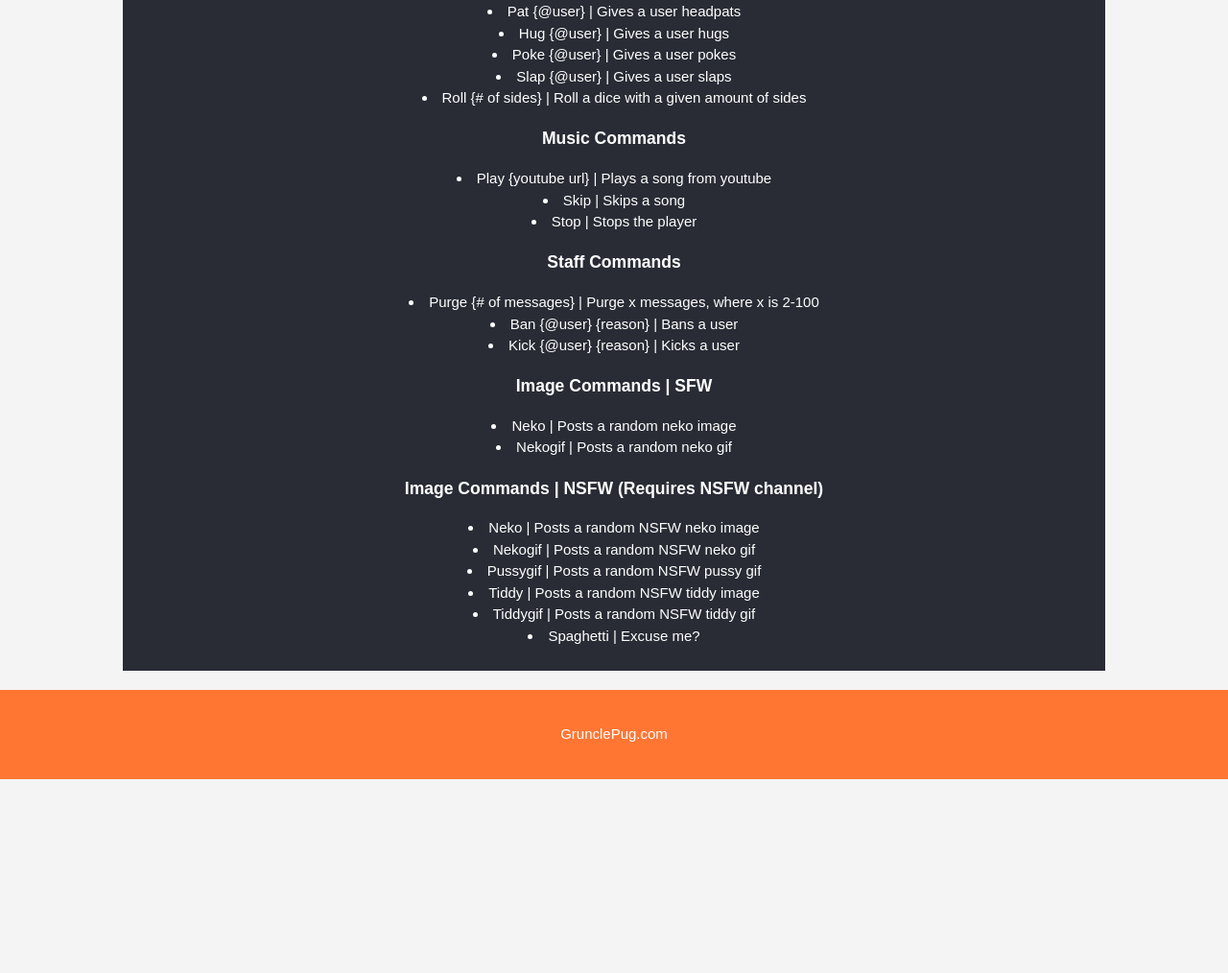
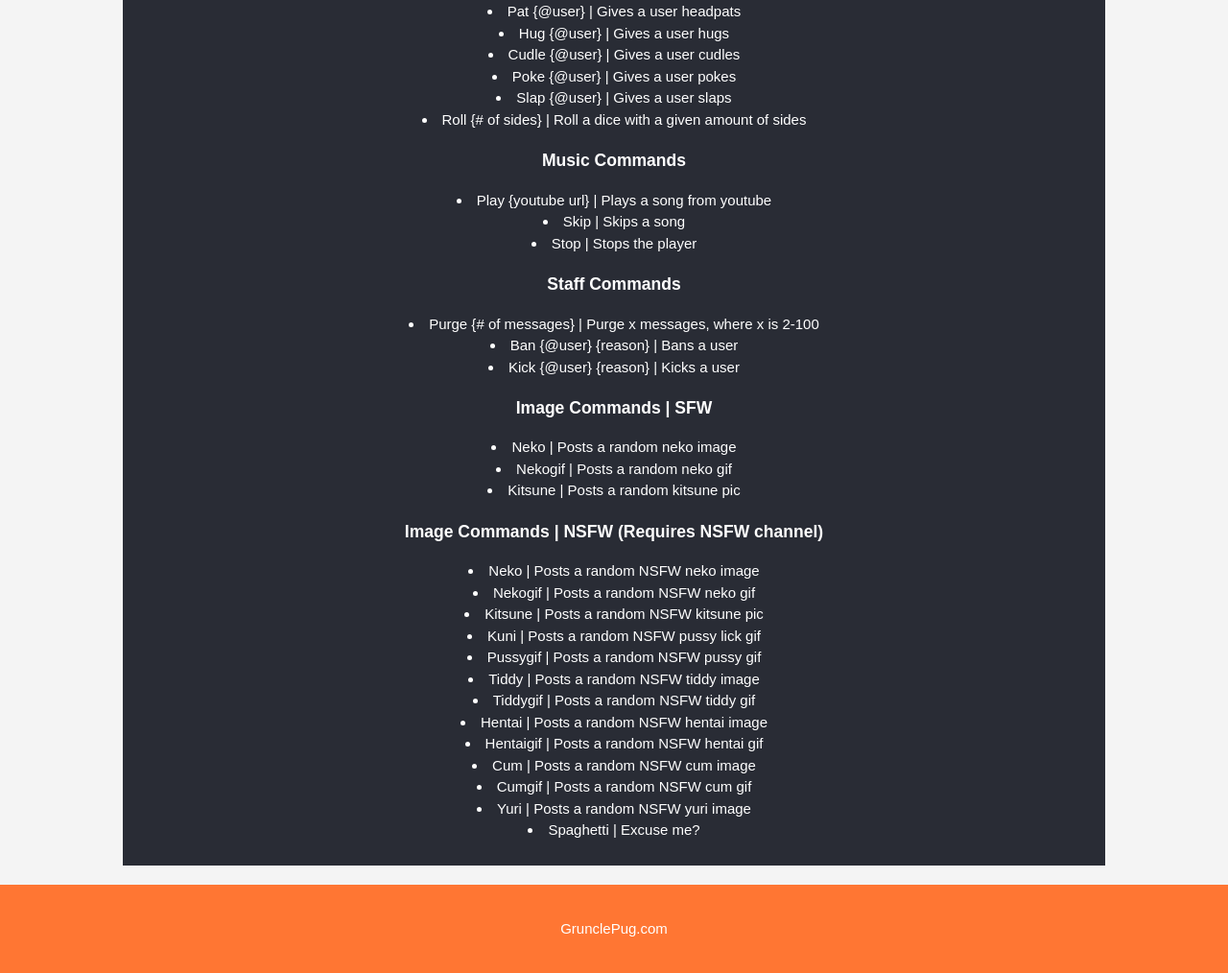
Before and after one commit to GrunclePug/GruncleWebsite, a plain HTML site: page grunclebot.html in a window 1280 px wide. Shown: the part 796-1810 px from the top of the page at 96% size. Before the commit the page ends 1608 px from the top, so only its background shows below. Drawn offline with Linux system fonts and the light colour scheme.

Commit message:
Update GruncleBot Command List

```diff
--- a/grunclebot.html
+++ b/grunclebot.html
@@ -49,6 +49,7 @@
           <h1>Fun Commands</h1>
           <li><span class="highlight">Pat {@user}</span> | Gives a user headpats</li>
           <li><span class="highlight">Hug {@user}</span> | Gives a user hugs</li>
+          <li><span class="highlight">Cudle {@user}</span> | Gives a user cudles</li>
           <li><span class="highlight">Poke {@user}</span> | Gives a user pokes</li>
           <li><span class="highlight">Slap {@user}</span> | Gives a user slaps</li>
           <li><span class="highlight">Roll {# of sides}</span> | Roll a dice with a given amount of sides</li>
@@ -63,12 +64,20 @@
           <h1>Image Commands | SFW</h1>
           <li><span class="highlight">Neko</span> | Posts a random neko image</li>
           <li><span class="highlight">Nekogif</span> | Posts a random neko gif</li>
+          <li><span class="highlight">Kitsune</span> | Posts a random kitsune pic</li>
           <h1>Image Commands | NSFW (Requires NSFW channel)</h1>
           <li><span class="highlight">Neko</span> | Posts a random NSFW neko image</li>
           <li><span class="highlight">Nekogif</span> | Posts a random NSFW neko gif</li>
+          <li><span class="highlight">Kitsune</span> | Posts a random NSFW kitsune pic</li>
+          <li><span class="highlight">Kuni</span> | Posts a random NSFW pussy lick gif</li>
           <li><span class="highlight">Pussygif</span> | Posts a random NSFW pussy gif</li>
           <li><span class="highlight">Tiddy</span> | Posts a random NSFW tiddy image</li>
           <li><span class="highlight">Tiddygif</span> | Posts a random NSFW tiddy gif</li>
+          <li><span class="highlight">Hentai</span> | Posts a random NSFW hentai image</li>
+          <li><span class="highlight">Hentaigif</span> | Posts a random NSFW hentai gif</li>
+          <li><span class="highlight">Cum</span> | Posts a random NSFW cum image</li>
+          <li><span class="highlight">Cumgif</span> | Posts a random NSFW cum gif</li>
+          <li><span class="highlight">Yuri</span> | Posts a random NSFW yuri image</li>
           <li><span class="highlight">Spaghetti</span> | Excuse me?</li>
         </article>
       </div>
```
